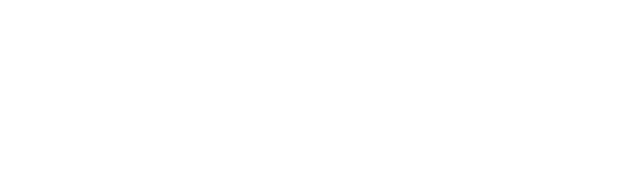
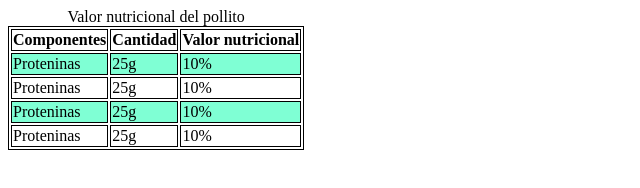
Before and after one commit to marceegl/practicasMarcelaGranados, a plain HTML site: page Practica 4A/index.html in a window 1280 px wide. Shown: the whole page, without its empty margins (0-640 px from the left). Drawn offline with Linux system fonts and the light colour scheme.

Commit message:
incompleto listas

```diff
--- a/Practica 4A/index.html
+++ b/Practica 4A/index.html
@@ -7,10 +7,50 @@
     <style>
         table, th, td {
             border: 1px solid black ;
+            border-color: collapse;
+        }
+
+        tr:nth-child(even){
+            background-color: aquamarine;
         }
     </style>
 </head>
 <body>
+     <table>
+        <caption>Valor nutricional del pollito</caption>
 
+        <tr>
+            <th>Componentes</th>
+            <th>Cantidad</th>
+            <th>Valor nutricional</th>
+        </tr>
+
+        <tr>
+            <td>Proteninas</td>
+            <td>25g</td>
+            <td>10%</td>
+        </tr>
+
+        <tr>
+            <td>Proteninas</td>
+            <td>25g</td>
+            <td>10%</td>
+        </tr>
+
+        <tr>
+            <td>Proteninas</td>
+            <td>25g</td>
+            <td>10%</td>
+        </tr>
+
+        <tr>
+            <td>Proteninas</td>
+            <td>25g</td>
+            <td>10%</td>
+        </tr>
+
+
+
+     </table>
 </body>
 </html>
```
